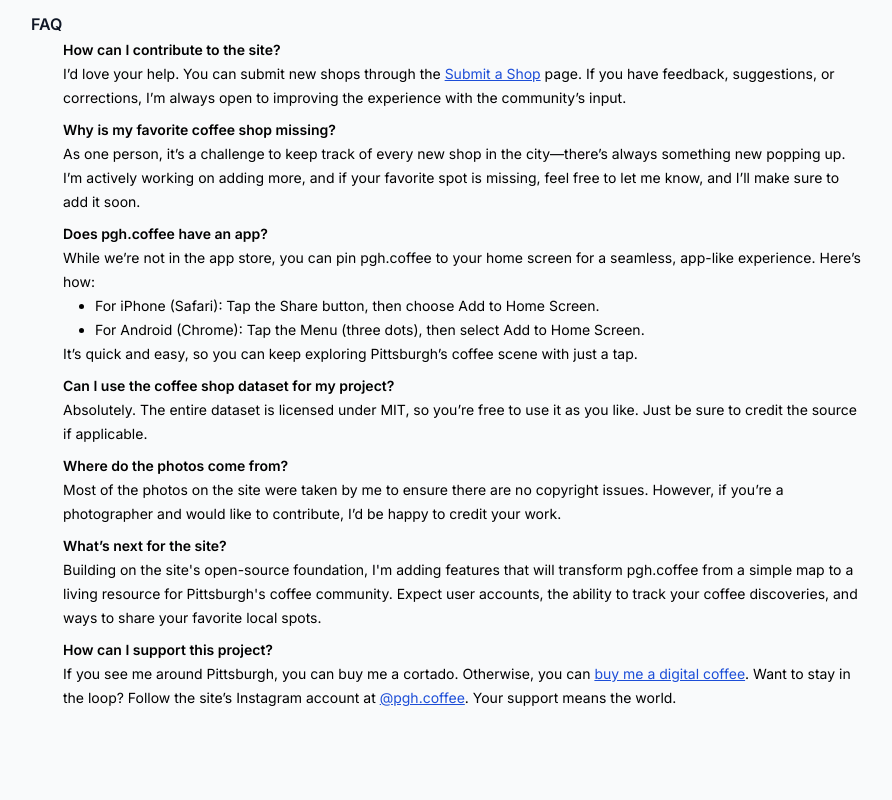
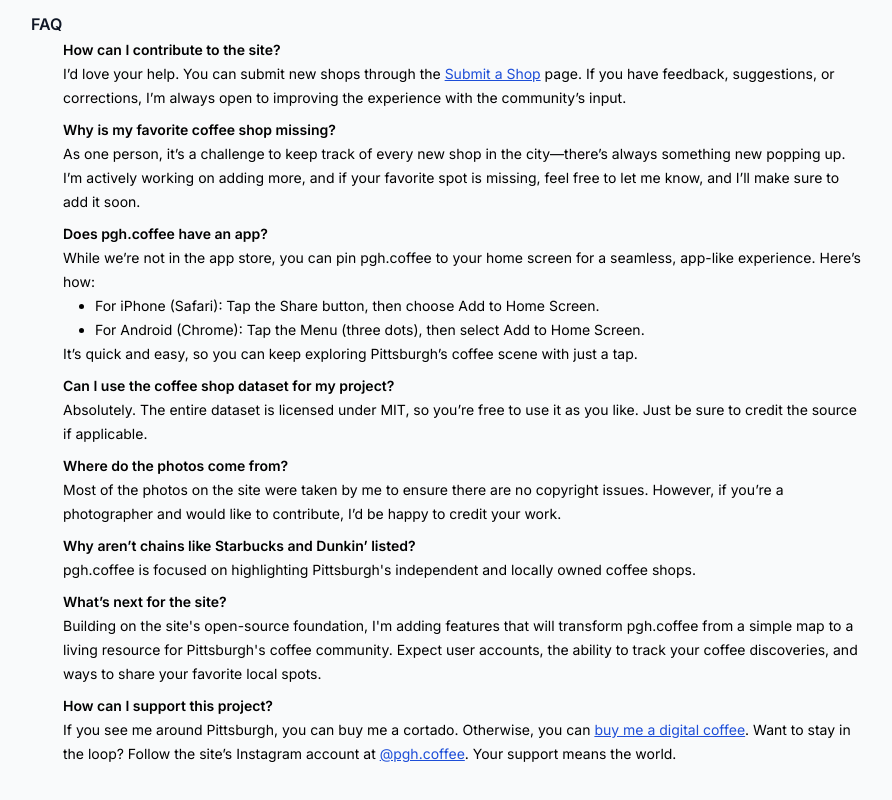
Before and after one commit to Johngeorgesample/pgh-coffee, a Next.js app: page /about in a window 1280 px wide. Shown: the part 989-1789 px from the top of the page, without its empty margins (193-1085 px from the left). Before the commit the page ends 1747 px from the top, so only its background shows below. Built offline with nearby package versions, Linux system fonts and the light colour scheme.

Commit message:
add faq about chain coffee shops

```diff
--- a/app/about/page.tsx
+++ b/app/about/page.tsx
@@ -206,6 +206,12 @@ export default function About() {
             answer="Most of the photos on the site were taken by me to ensure there are no copyright issues. However, if you’re a photographer and would like to contribute, I’d be happy to credit your work."
           />
 
+          <QAndA
+            question="Why aren’t chains like Starbucks and Dunkin’ listed?"
+            answer="pgh.coffee is focused on highlighting Pittsburgh's independent and locally owned coffee shops."
+          />
+
+
           <div className="mb-2 text-sm leading-6">
             <p className="font-semibold">What’s next for the site?</p>
             <p>
--- a/app/components/PhotoDialog.tsx
+++ b/app/components/PhotoDialog.tsx
@@ -21,9 +21,7 @@ export default function PhotoDialog(props: TProps) {
   }, [props.isOpen])
 
   const updatePhoto = (direction: 'previous' | 'next') => {
-    setCurrentPhotoIndex((prevIndex) =>
-      direction === 'next' ? prevIndex + 1 : prevIndex - 1
-    )
+    setCurrentPhotoIndex(prevIndex => (direction === 'next' ? prevIndex + 1 : prevIndex - 1))
   }
 
   const handleClose = () => {
```
